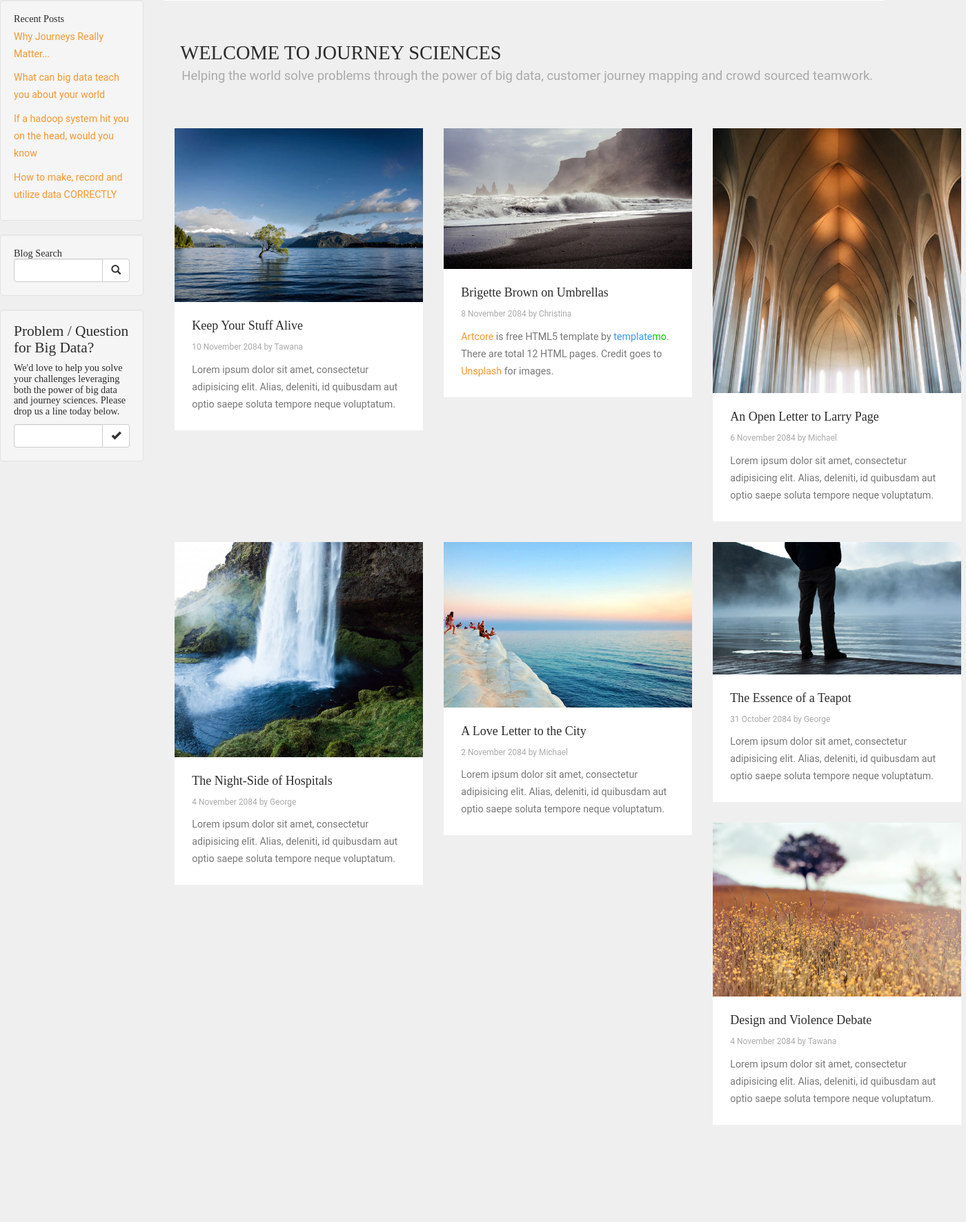
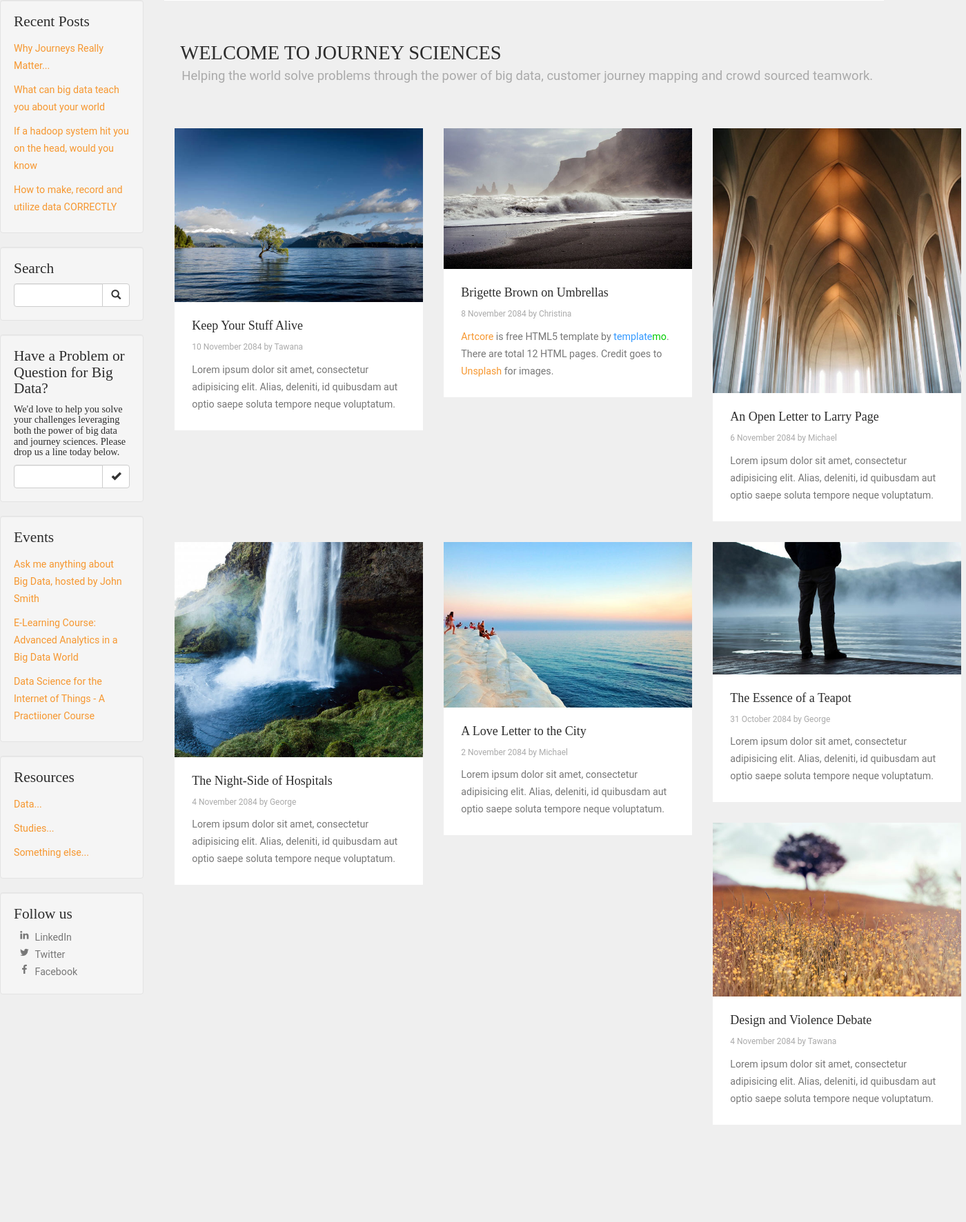
Before and after one commit to pcnicklaus/blog-two, a PHP site: page / in a window 1400 px wide. Shown: the part 110-1882 px from the top of the page at 69% size. Run offline with PHP 8.4, Linux system fonts and the light colour scheme; some libraries are stand-ins or nearby versions; some web fonts are replaced.

Commit message:
updated some css

```diff
--- a/css/main.css
+++ b/css/main.css
@@ -35,7 +35,7 @@
   font-size: 1.3em;
 }
 
-#question {
+.question {
   font-size: 1.5em;
   padding-bottom: 10px;
 }
--- a/home.html
+++ b/home.html
@@ -6,8 +6,9 @@
 
     <link rel="stylesheet" type="text/css" href="https://maxcdn.bootstrapcdn.com/bootstrap/3.3.5/css/bootstrap.min.css">
 
+    <link rel="stylesheet" href="http://cdnjs.cloudflare.com/ajax/libs/font-awesome/4.4.0/css/font-awesome.min.css">
     <link rel="stylesheet" href="css/bootstrap.css">
-    <link rel="stylesheet" href="css/font-awesome.css">
+<!--     <link rel="stylesheet" href="css/font-awesome.css"> -->
     <link rel="stylesheet" href="css/animate.css">
     <link rel="stylesheet" href="css/templatemo-misc.css">
     <link rel="stylesheet" href="css/templatemo-style.css">
@@ -60,7 +61,7 @@
 
                 <!-- Blog Categories Well -->
                 <div class="well">
-                    <h4>Recent Posts</h4>
+                    <h4 class="question">Recent Posts</h4>
                     <div class="row">
                         <div class="col-lg-12">
                             <ul class="list-unstyled">
@@ -79,7 +80,7 @@
                 </div>
 
                 <div class="well">
-                    <h4>Blog Search</h4>
+                    <h4 class="question">Search</h4>
                     <div class="input-group">
                         <input type="text" class="form-control">
                         <span class="input-group-btn">
@@ -93,7 +94,7 @@
 
                 <!-- Side Widget Well -->
                 <div class="well">
-                    <h4 id='question'>Problem / Question for Big Data?</h4>
+                    <h4 class='question'>Have a Problem or Question for Big Data?</h4>
                     <h3 id="answer">We'd love to help you solve your challenges leveraging both the power of big data and journey sciences. Please drop us a line today below.</h3>
 
 
@@ -107,6 +108,54 @@
                         </div>
                         <!-- /.input-group -->
 
+                </div>
+
+                <div class="well">
+                  <h4 class='question'>Events</h4>
+                  <div class="row">
+                      <div class="col-lg-12">
+                          <ul class="list-unstyled">
+                              <li><a href="#">Ask me anything about Big Data, hosted by John Smith</a>
+                              </li>
+                              <li><a href="#">E-Learning Course: Advanced Analytics in a Big Data World</a>
+                              </li>
+                              <li><a href="#">Data Science for the Internet of Things - A Practiioner Course</a>
+                              </li>
+                          </ul>
+                      </div>
+                  </div>
+                  <!-- /.row -->
+                </div>
+
+                <div class="well">
+                  <h4 class='question'>Resources</h4>
+                  <div class="row">
+                      <div class="col-lg-12">
+                          <ul class="list-unstyled">
+                              <li><a href="#">Data...</a>
+                              </li>
+                              <li><a href="#">Studies...</a>
+                              </li>
+                              <li><a href="#">Something else...</a>
+                              </li>
+                          </ul>
+                      </div>
+                  </div>
+                  <!-- /.row -->
+                </div>
+
+                <div class="well">
+                  <h4 class='question'>Follow us</h4>
+                  <div class="row">
+                      <div class="col-lg-12">
+                          <ul class="fa-ul">
+                            <li><i class="fa-li fa fa-linkedin"></i> LinkedIn</li>
+                            <li><i class="fa-li fa fa-twitter"></i> Twitter</li>
+                            <li><i class="fa-li fa fa-facebook"></i> Facebook</li>
+                          </ul>
+                      </div>
+                  </div>
+                  <!-- /.row -->
                 </div>
 
             </div>
```
